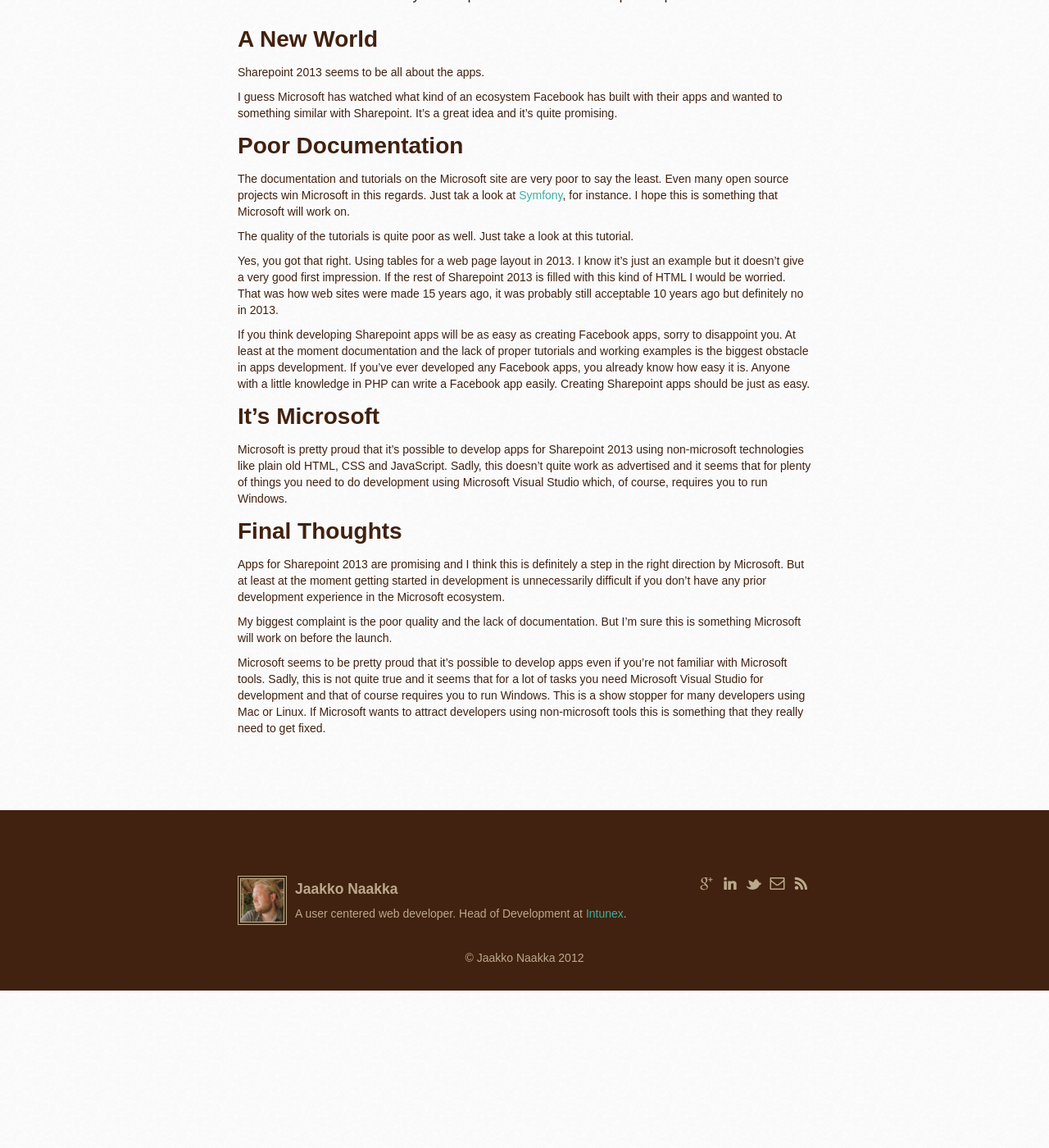
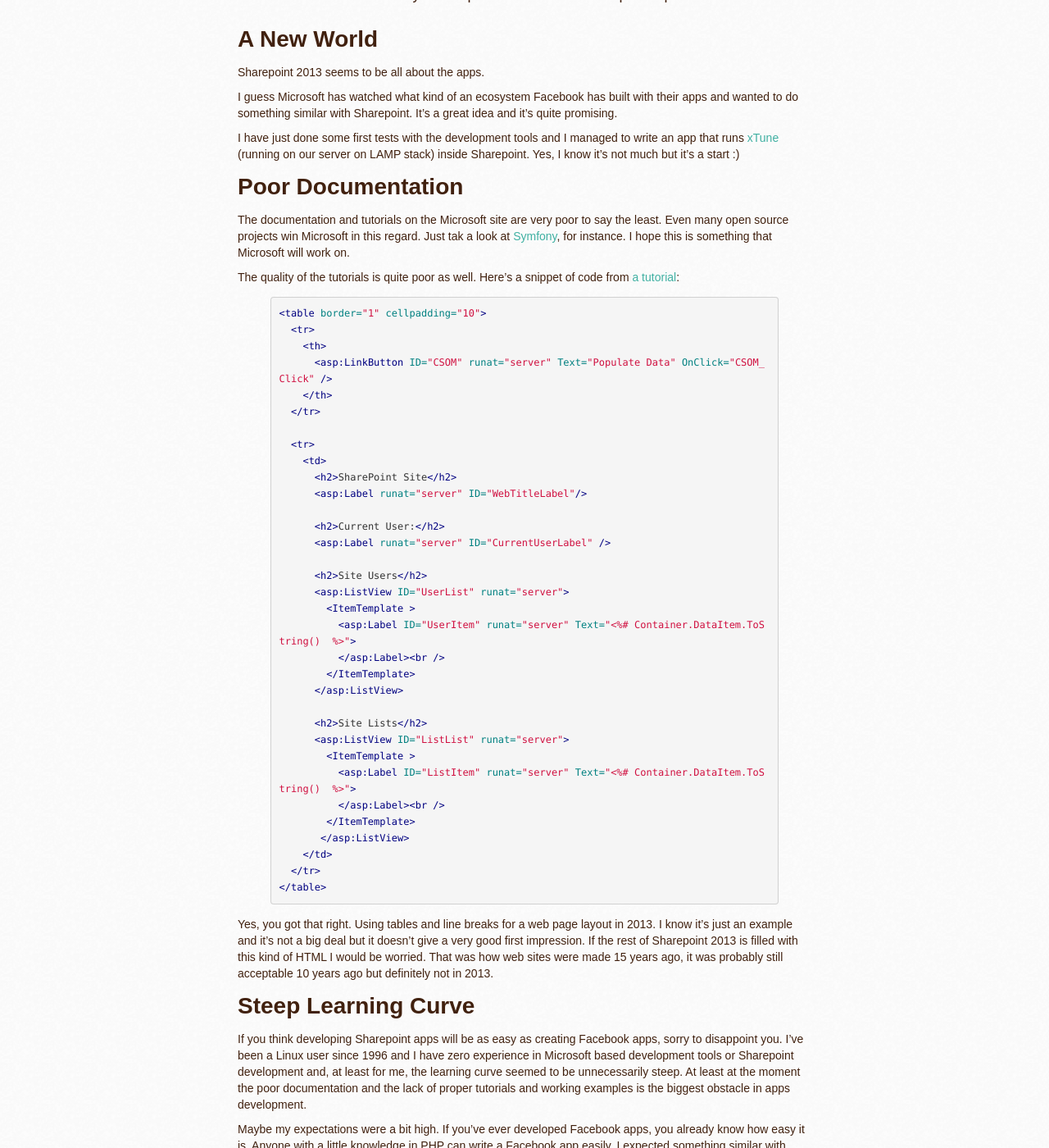
Before and after one commit to naakka/naakka.github.com, a Jekyll site: the page built from _posts/2012-11-26-sharepoint-2013-apps-first-impressions.md, in a window 1280 px wide and 1400 px high, scrolled down 764 px. Shown: the whole window at 82% size. Built offline with Jekyll 4.4.1, drawn with Linux system fonts in a browser that asks for light colours; nearby versions of some CDN libraries; before the commit the page ends 1972 px from its top, so only the background shows below that; some of the changed text lies outside the part shown.

Commit message:
Added a Napa screenshot and some text.

```diff
--- a/_posts/2012-11-26-sharepoint-2013-apps-first-impressions.md
+++ b/_posts/2012-11-26-sharepoint-2013-apps-first-impressions.md
@@ -12,34 +12,96 @@
 Sharepoint 2013 seems to be all about the apps.
 
 I guess Microsoft has watched what kind of an ecosystem Facebook has built with
-their apps and wanted to something similar with Sharepoint. It's a great idea and
+their apps and wanted to do something similar with Sharepoint. It's a great idea and
 it's quite promising.
+
+I have just done some first tests with the development tools and I managed to
+write an app that runs [xTune](http://xtune.fi) (running on our server on LAMP stack)
+inside Sharepoint. Yes, I know it's not much but it's a start :)
 
 
 ## Poor Documentation
 
 The documentation and tutorials on the Microsoft site are very poor to say the least.
-Even many open source projects win Microsoft in this regards. Just tak a look at
+Even many open source projects win Microsoft in this regard. Just tak a look at
 [Symfony](http://www.symfony.com), for instance. I hope this is something that Microsoft
 will work on.
 
-The quality of the tutorials is quite poor as well. Just take a look at this tutorial.
+The quality of the tutorials is quite poor as well. Here's a snippet of code from
+[a tutorial](http://msdn.microsoft.com/en-us/library/fp142381.aspx):
 
-Yes, you got that right. Using tables for a web page layout in 2013. I know it's just an example
+{% highlight html %}
+<table border="1" cellpadding="10">
+  <tr>
+    <th>
+      <asp:LinkButton ID="CSOM" runat="server" Text="Populate Data" OnClick="CSOM_Click" />
+    </th>
+  </tr>
+
+  <tr>
+    <td>
+      <h2>SharePoint Site</h2>
+      <asp:Label runat="server" ID="WebTitleLabel"/>
+
+      <h2>Current User:</h2>
+      <asp:Label runat="server" ID="CurrentUserLabel" />
+
+      <h2>Site Users</h2>
+      <asp:ListView ID="UserList" runat="server">
+        <ItemTemplate >
+          <asp:Label ID="UserItem" runat="server" Text="<%# Container.DataItem.ToString()  %>">
+          </asp:Label><br />
+        </ItemTemplate>
+      </asp:ListView>
+
+      <h2>Site Lists</h2>
+      <asp:ListView ID="ListList" runat="server">
+        <ItemTemplate >
+          <asp:Label ID="ListItem" runat="server" Text="<%# Container.DataItem.ToString()  %>">
+          </asp:Label><br />
+        </ItemTemplate>
+       </asp:ListView>
+    </td>
+  </tr>
+</table>
+{% endhighlight %}
+
+Yes, you got that right. Using tables and line breaks for a web page layout in 2013.
+I know it's just an example and it's not a big deal
 but it doesn't give a very good first impression. If the rest of Sharepoint 2013
 is filled with this kind of HTML I would be worried. That was how web sites were made
-15 years ago, it was probably still acceptable 10 years ago but definitely no in 2013.
+15 years ago, it was probably still acceptable 10 years ago but definitely not in 2013.
+
+## Steep Learning Curve
 
 If you think developing Sharepoint apps will be as easy as creating Facebook apps,
-sorry to disappoint you. At least at the moment documentation and the lack of proper
-tutorials and working examples is the biggest obstacle in apps development. If you've
-ever developed any Facebook apps, you already know how easy it is. Anyone with a little
-knowledge in PHP can write a Facebook app easily. Creating Sharepoint apps should be
-just as easy.
+sorry to disappoint you. I've been a Linux user since 1996 and I have zero experience
+in Microsoft based development tools or Sharepoint development and, at least for me,
+the learning curve seemed to be unnecessarily steep. At least at the moment the poor documentation
+and the lack of proper tutorials and working examples is the biggest obstacle in apps development.
+
+Maybe my expectations were a bit high. If you've
+ever developed Facebook apps, you already know how easy it is. Anyone with a little
+knowledge in PHP can write a Facebook app easily. I expected something similar with
+Sharepoint apps.
 
 
 
-## It's Microsoft
+## The Development Tools
+
+!["Napa development tools"](/img/sharepoint2013-napa.png)
+<p class="caption">The Napa development tool running in Chromium browser.</p>
+
+Microsoft has released some new web based development tools that should make app
+development even easier. That's good news for anyone who wants to develop apps
+but doesn't want to use Microsoft Visual Studio let alone use Windows. The web based
+development tool is called *Napa*. It's actually pretty cool and easy to use.
+
+Sadly, most of the tutorials seem to concentrate on using Microsoft Visual Studio
+for developing apps. I'm not sure if the *Napa* tools are usable only for smaller
+and simpler apps but either way this is not good. Visual Studio, of course, runs
+only in Windows. Developing apps in HTML, CSS and JavaScript should not require
+developers to run a certain SDK or OS.
 
 Microsoft is pretty proud that it's possible to develop apps for Sharepoint 2013 using
 non-microsoft technologies like plain old HTML, CSS and JavaScript. Sadly, this doesn't
```
Also changed, not shown: img/sharepoint2013-napa.png (added).
